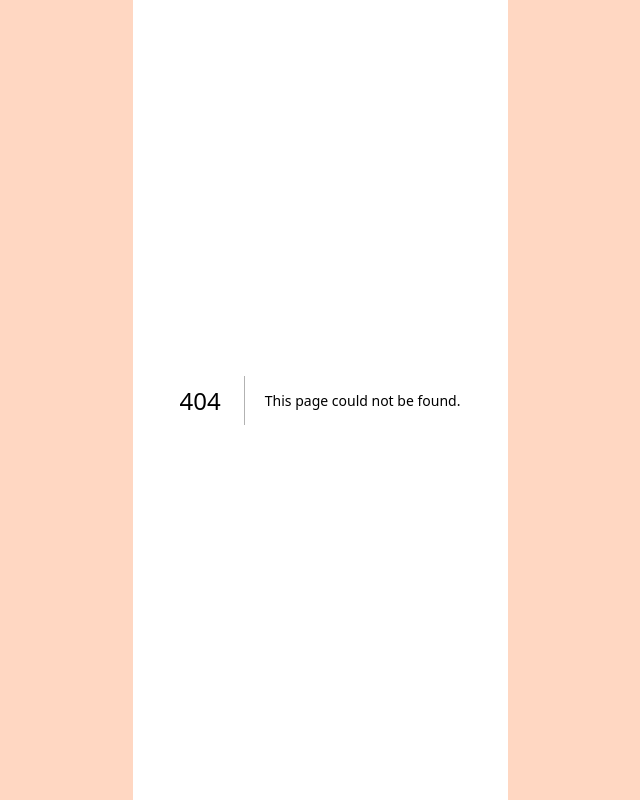
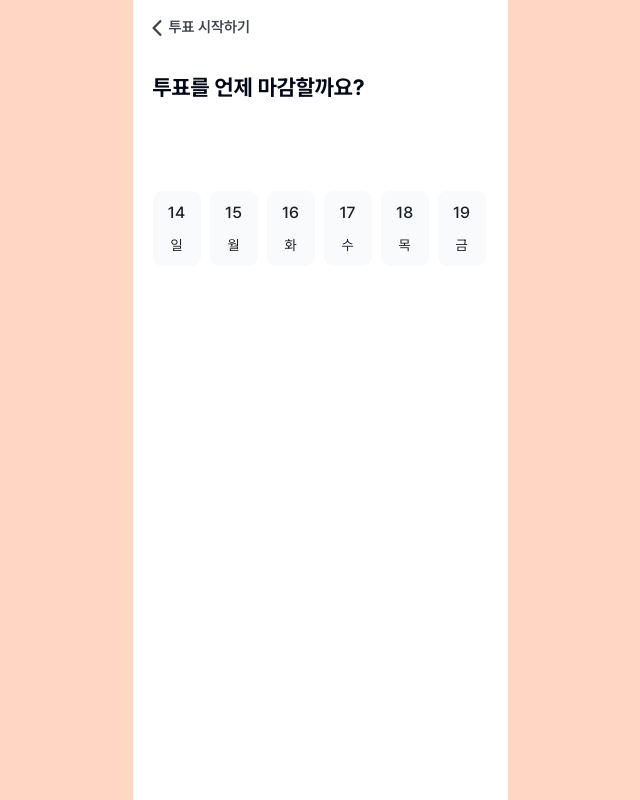
Before and after one commit to mash-up-kr/piikii_web, a Next.js app: page /vote-time in a window 1280 px wide. Before the commit this address had no page. Shown: the whole page, without its empty margins (320-960 px from the left). Built offline with nearby package versions, Linux system fonts and the light colour scheme.

Commit message:
feature: 투표마감시간 페이지 생성

```diff
--- a/app/course-invitation/_components/Invitation/Invitation.tsx
+++ b/app/course-invitation/_components/Invitation/Invitation.tsx
@@ -52,7 +52,7 @@ const Invitation = ({ handleStep }: InvitationProps) => {
               width={24}
               height={24}
             />
-            <p className="text-semi-bold-15 text-neutral-700">
+            <p className="text-semibold-15 text-neutral-700">
               모임 순서정하기
             </p>
           </div>
--- a/app/input/page.tsx
+++ /dev/null
@@ -1,19 +0,0 @@
-import { Input } from "@/components/common/Input/Input";
-import PasswordKeypad from "@/components/common/PasswordKeypad/PasswordKeypad";
-import React from "react";
-
-const InputPage = () => {
-  return (
-    <div>
-      {/* <Input placeholder="모임 날짜와 지역 등 자유롭게 기재하세요" />
-      <Input
-        placeholder="모임 날짜와 지역 등 자유롭게 기재하세요"
-        leftSlot={<div>as</div>}
-      /> */}
-
-      <PasswordKeypad />
-    </div>
-  );
-};
-
-export default InputPage;
--- /dev/null
+++ b/app/vote-time/_components/VoteTime.tsx
@@ -0,0 +1,80 @@
+"use client";
+
+import BasisSection from "@/components/common/Layout/BasisSection";
+import NavigationBar from "@/components/common/Navigation/NavigationBar";
+import Image from "next/image";
+import React, { Children } from "react";
+import useVoteTime from "./_hooks/useVoteTime";
+
+const VoteTime = () => {
+  const { dates, handleDateClick, selectedDate } = useVoteTime();
+  return (
+    <>
+      <NavigationBar
+        leftSlot={
+          <div
+            className="flex py-[16px] px-[12px] cursor-pointer"
+            onClick={() => null}
+          >
+            <Image
+              src="/png/ic_arrow_left_24.png"
+              alt="ic_arrow_left_24.png"
+              width={24}
+              height={24}
+            />
+            <p className="text-semibold-15 text-neutral-700">투표 시작하기</p>
+          </div>
+        }
+      />
+
+      <BasisSection className="mt-[72px] px-[20px]">
+        <h2 className="text-bold-22 mb-[8px]">투표를 언제 마감할까요?</h2>
+
+        <div className={selectedDate ? "visible" : "invisible"}>
+          <span className="text-semibold-16 text-primary-700">
+            {selectedDate?.format("DD")}일 {selectedDate?.format("dddd")} 오전
+            12시 00분
+          </span>
+          &nbsp;
+          <span className="text-neutral-800 text-semibold-16">에 마감</span>
+        </div>
+
+        <div className="mt-[56px] flex gap-[9px]">
+          {Children.toArray(
+            dates.map((item) => {
+              const isSelected =
+                selectedDate?.format("dd") === item.date.format("dd");
+              return (
+                <div
+                  onClick={() => {
+                    handleDateClick(item.date);
+                  }}
+                  className={`flex flex-col gap-[10px] w-[48px] items-center rounded-[9px] py-[10px]
+                        ${isSelected ? "bg-neutral-900" : "bg-neutral-100"}
+                    `}
+                >
+                  <p
+                    className={`text-medium-16 ${
+                      isSelected ? "text-white" : "text-neutral-900"
+                    }`}
+                  >
+                    {item.date.format("DD")}
+                  </p>
+                  <p
+                    className={`text-regular-14 ${
+                      isSelected ? "text-white" : "text-neutral-900"
+                    }`}
+                  >
+                    {item.dayOfWeek}
+                  </p>
+                </div>
+              );
+            })
+          )}
+        </div>
+      </BasisSection>
+    </>
+  );
+};
+
+export default VoteTime;
--- /dev/null
+++ b/app/vote-time/_components/_hooks/useVoteTime.ts
@@ -0,0 +1,40 @@
+import { useState } from "react";
+import dayjs from "dayjs";
+import "dayjs/locale/ko";
+dayjs.locale("ko");
+
+interface DateInfo {
+  date: dayjs.Dayjs;
+  dayOfWeek: string;
+}
+
+const getNextSixDays = (): DateInfo[] => {
+  const today = dayjs();
+  const dates: DateInfo[] = [];
+
+  for (let i = 0; i < 6; i++) {
+    const nextDay = today.add(i, "day");
+    dates.push({
+      date: nextDay,
+      dayOfWeek: nextDay.format("dd"),
+    });
+  }
+
+  return dates;
+};
+const useVoteTime = () => {
+  const [selectedDate, setSelectedDate] = useState<DateInfo['date'] | null>(null);
+  const dates = getNextSixDays();
+
+  const handleDateClick = (date: DateInfo['date']) => {
+    setSelectedDate(date);
+  };
+
+  return {
+    dates,
+    selectedDate,
+    handleDateClick,
+  };
+};
+
+export default useVoteTime;
--- /dev/null
+++ b/app/vote-time/page.tsx
@@ -0,0 +1,8 @@
+import React from "react";
+import VoteTime from "./_components/VoteTime";
+
+const VoteTimePage = () => {
+  return <VoteTime />;
+};
+
+export default VoteTimePage;
--- a/components/common/Layout/BasisSection.tsx
+++ b/components/common/Layout/BasisSection.tsx
@@ -2,7 +2,7 @@ import { cn } from "@/lib/utils";
 import { cva } from "class-variance-authority";
 import React from "react";
 
-const basisSectionVariarnts = cva("min-h-screen");
+const basisSectionVariarnts = cva("");
 
 export interface BasisSectionProps
   extends React.HTMLAttributes<HTMLDivElement> {
--- a/components/ui/textarea.tsx
+++ b/components/ui/textarea.tsx
@@ -58,7 +58,7 @@ const Textarea = React.forwardRef<HTMLTextAreaElement, TextareaProps>(
         />
         {isLengthVisible && (
           <div className="absolute bottom-2 right-2 text-sm text-gray-500">
-            <span className="text-primary-700 text-semi-bold-18">
+            <span className="text-primary-700 text-semibold-18">
               {textLength}
             </span>
             /
--- a/package.json
+++ b/package.json
@@ -15,6 +15,7 @@
     "@tanstack/react-query": "^5.40.0",
     "class-variance-authority": "^0.7.0",
     "clsx": "^2.1.1",
+    "dayjs": "^1.11.11",
     "embla-carousel-react": "^8.1.6",
     "framer-motion": "^11.2.13",
     "lodash-es": "^4.17.21",
```
Also changed, not shown: 1 other file (tests, documents, lock files or other folders).
